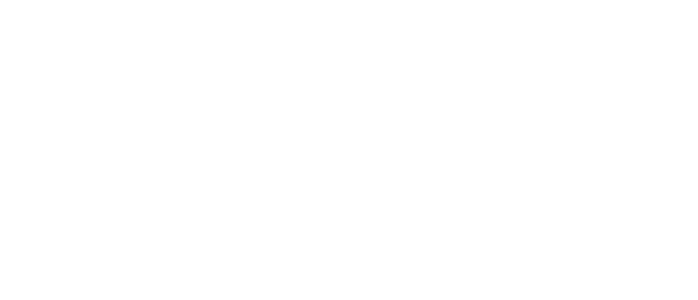
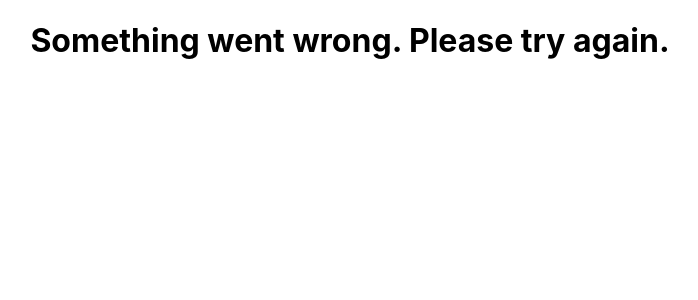
Before and after one commit to billyxuding/PokeSquare, a React (Create React App) app in the folder client/: page /cancel in a window 1280 px wide. Shown: the top 300 px of the page, without its empty margins (290-988 px from the left). Built offline with nearby package versions, Linux system fonts and the light colour scheme.

Commit message:
created cancel view, imported Stripe.js to ConfirmOrder view

```diff
--- a/client/src/App.js
+++ b/client/src/App.js
@@ -4,6 +4,7 @@
 import Menu from './Views/Menu';
 import ConfirmOrder from './Views/ConfirmOrder';
 import Success from './Views/Success';
+import Cancel from './Views/Cancel';
 import Admin from './Views/Admin';
 
 function App() {
@@ -25,6 +26,7 @@
 				<Menu path="/order" order={ order } setOrder={ setOrder } />
 				<ConfirmOrder path="/order/confirm" order={ order } setOrder={ setOrder } />
 				<Success path="/success" />
+				<Cancel path="/cancel" />
 				<Admin path="/admin/all" type="all" />
 				<Admin path="/admin/pending" type="pending" />
 			</Router>
--- /dev/null
+++ b/client/src/Views/Cancel.js
@@ -0,0 +1,11 @@
+import React from 'react';
+
+const Cancel = () => {
+    return (
+        <>
+            <h1>Something went wrong. Please try again.</h1>
+        </>
+    )
+};
+
+export default Cancel;
--- a/client/src/Views/ConfirmOrder.js
+++ b/client/src/Views/ConfirmOrder.js
@@ -1,6 +1,7 @@
 import React from 'react';
 import axios from 'axios';
 import { Link, navigate } from '@reach/router';
+import { loadStripe } from '@stripe/stripe-js';
 
 const ConfirmOrder = props => {
 	const { order, setOrder } = props;
@@ -25,6 +26,8 @@
 		})
 		.catch(err => console.log("error:", err))
 	};
+
+	const stripePromise = loadStripe('pk_test_51IbJ6LBx7QZ9wBYORs1GSwYq7yj0ey11eFhuR3Un7KZvgxaOoMznUne1GBwgGP36BiN3otTyTJA4fYNs4727Dqvr00WAbqpvoj');
 
     return (
         <>
```
Lines whose indentation alone changed are shown as unchanged.
